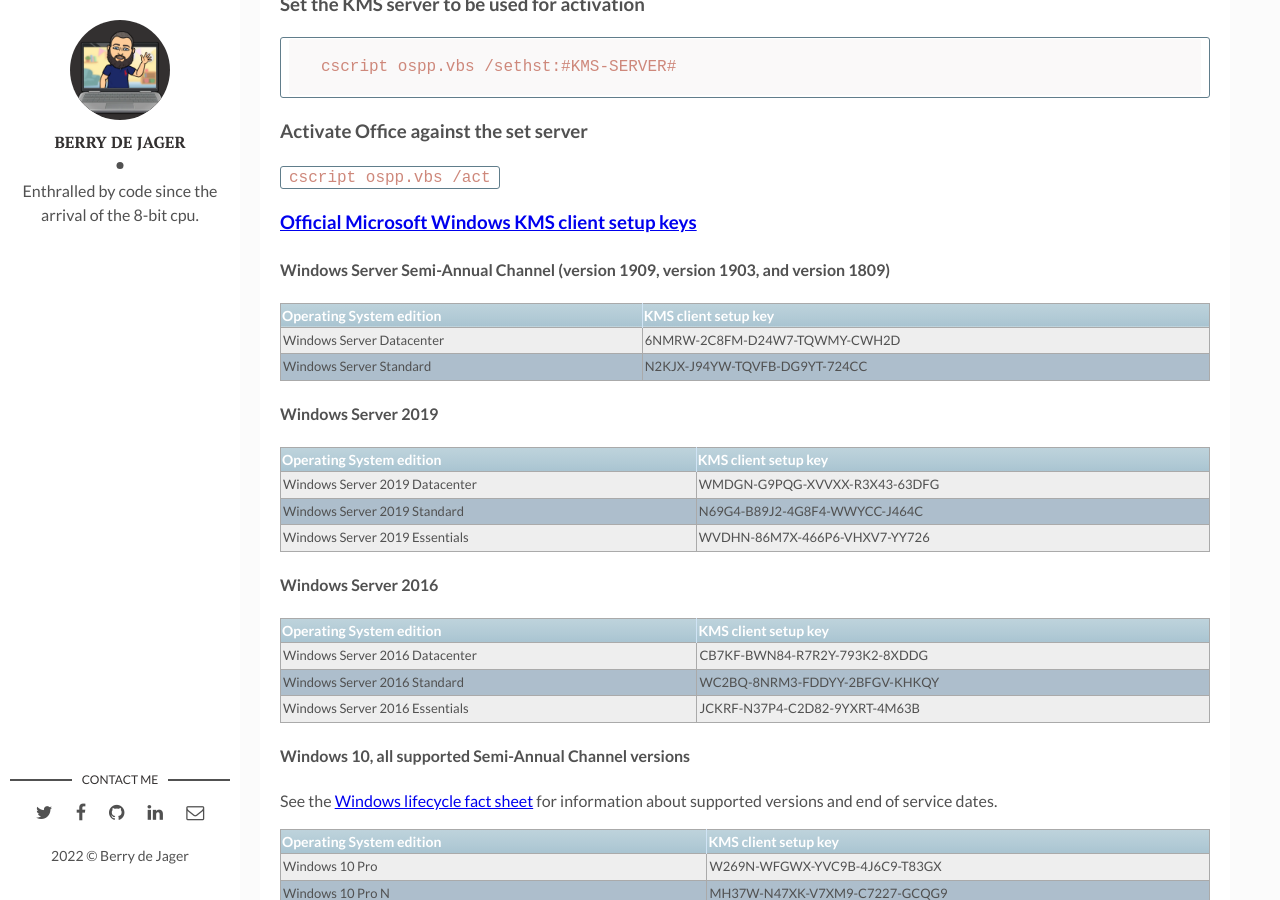
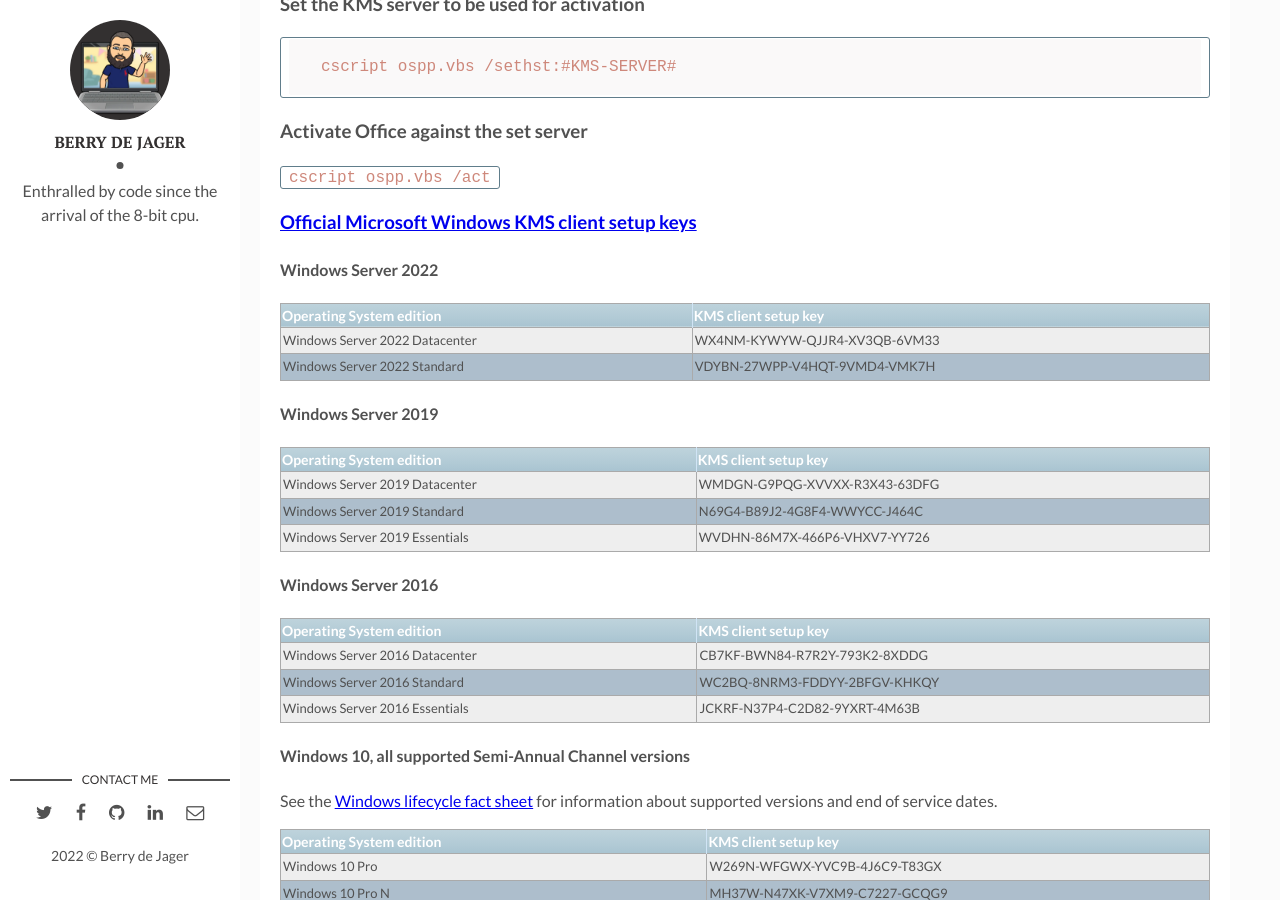
Before and after one commit to berrydejager/code, a Jekyll site: the page built from _posts/2020-05-27-KMS-on-Ubuntu-Server.markdown, in a window 1280 px wide and 900 px high, scrolled down 3286 px. Built offline with Jekyll 4.4.1, drawn with Linux system fonts in a browser that asks for light colours.

Commit message:
update 2022

```diff
--- a/_posts/2020-05-27-KMS-on-Ubuntu-Server.markdown
+++ b/_posts/2020-05-27-KMS-on-Ubuntu-Server.markdown
@@ -136,17 +136,17 @@
 
 ### [Official Microsoft Windows KMS client setup keys](https://docs.microsoft.com/en-us/windows-server/get-started/kmsclientkeys)
 
-#### Windows Server Semi-Annual Channel (version 1909, version 1903, and version 1809)
+#### Windows Server 2022
 
 Operating System edition | KMS client setup key
------------- | -------------
-Windows Server Datacenter | 6NMRW-2C8FM-D24W7-TQWMY-CWH2D
-Windows Server Standard	| N2KJX-J94YW-TQVFB-DG9YT-724CC
+--- | ---
+Windows Server 2022 Datacenter | WX4NM-KYWYW-QJJR4-XV3QB-6VM33
+Windows Server 2022 Standard | VDYBN-27WPP-V4HQT-9VMD4-VMK7H
 
 #### Windows Server 2019
 
 Operating System edition | KMS client setup key
------------- | -------------
+--- | ----
 Windows Server 2019 Datacenter | WMDGN-G9PQG-XVVXX-R3X43-63DFG
 Windows Server 2019 Standard | N69G4-B89J2-4G8F4-WWYCC-J464C
 Windows Server 2019 Essentials | WVDHN-86M7X-466P6-VHXV7-YY726
@@ -155,7 +155,7 @@
 #### Windows Server 2016
 
 Operating System edition | KMS client setup key
------------- | -------------
+--- | ----
 Windows Server 2016 Datacenter | CB7KF-BWN84-R7R2Y-793K2-8XDDG
 Windows Server 2016 Standard | WC2BQ-8NRM3-FDDYY-2BFGV-KHKQY
 Windows Server 2016 Essentials | JCKRF-N37P4-C2D82-9YXRT-4M63B
@@ -164,7 +164,7 @@
 See the [Windows lifecycle fact sheet](https://support.microsoft.com/help/13853/windows-lifecycle-fact-sheet) for information about supported versions and end of service dates.
 
 Operating System edition | KMS client setup key
------------- | -------------
+--- | ----
 Windows 10 Pro | W269N-WFGWX-YVC9B-4J6C9-T83GX
 Windows 10 Pro N | MH37W-N47XK-V7XM9-C7227-GCQG9
 Windows 10 Pro for Workstations | NRG8B-VKK3Q-CXVCJ-9G2XF-6Q84J
@@ -181,42 +181,42 @@
 #### Windows 10 LTSC 2019
 
 Operating System edition | KMS client setup key
------------- | -------------
+--- | ----
 Windows 10 Enterprise LTSC 2019 | M7XTQ-FN8P6-TTKYV-9D4CC-J462D
 Windows 10 Enterprise N LTSC 2019 | 92NFX-8DJQP-P6BBQ-THF9C-7CG2H
 
 #### Windows 10 LTSB 2016
 
 Operating System edition | KMS client setup key
------------- | -------------
+--- | ----
 Windows 10 Enterprise LTSB 2016 | DCPHK-NFMTC-H88MJ-PFHPY-QJ4BJ
 Windows 10 Enterprise N LTSB 2016 | QFFDN-GRT3P-VKWWX-X7T3R-8B639
 
 #### Windows 10 LTSB 2015
 
 Operating System edition | KMS client setup key
------------- | -------------
+--- | ----
 Windows 10 Enterprise 2015 LTSB | WNMTR-4C88C-JK8YV-HQ7T2-76DF9
 Windows 10 Enterprise 2015 LTSB N | 2F77B-TNFGY-69QQF-B8YKP-D69TJ
 
 #### Windows Server, version 1803
 
 Operating System edition | KMS client setup key
------------- | -------------
+--- | ----
 Windows Server Datacenter | 2HXDN-KRXHB-GPYC7-YCKFJ-7FVDG
 Windows Server Standard | PTXN8-JFHJM-4WC78-MPCBR-9W4KR
 
 #### Windows Server, version 1709
 
 Operating System edition | KMS client setup key
------------- | -------------
+--- | ----
 Windows Server Datacenter | 6Y6KB-N82V8-D8CQV-23MJW-BWTG6
 Windows Server Standard | DPCNP-XQFKJ-BJF7R-FRC8D-GF6G4
 
 #### Windows Server 2012 R2
 
 Operating System edition | KMS client setup key
------------- | -------------
+--- | ----
 Windows Server 2012 R2 Server Standard | D2N9P-3P6X9-2R39C-7RTCD-MDVJX
 Windows Server 2012 R2 Datacenter | W3GGN-FT8W3-Y4M27-J84CP-Q3VJ9
 Windows Server 2012 R2 Essentials | KNC87-3J2TX-XB4WP-VCPJV-M4FWM
@@ -224,7 +224,7 @@
 #### Windows Server 2012
 
 Operating System edition | KMS client setup key
------------- | -------------
+--- | ----
 Windows Server 2012 | BN3D2-R7TKB-3YPBD-8DRP2-27GG4
 Windows Server 2012 N | 8N2M2-HWPGY-7PGT9-HGDD8-GVGGY
 Windows Server 2012 Single Language | 2WN2H-YGCQR-KFX6K-CD6TF-84YXQ
@@ -237,7 +237,7 @@
 #### Windows Server 2008 R2
 
 Operating System edition | KMS client setup key
------------- | -------------
+--- | ----
 Windows Server 2008 R2 Web | 6TPJF-RBVHG-WBW2R-86QPH-6RTM4
 Windows Server 2008 R2 HPC edition | TT8MH-CG224-D3D7Q-498W2-9QCTX
 Windows Server 2008 R2 Standard | YC6KT-GKW9T-YTKYR-T4X34-R7VHC
@@ -248,7 +248,7 @@
 #### Windows Server 2008
 
 Operating System edition | KMS client setup key
------------- | -------------
+--- | ----
 Windows Web Server 2008 | WYR28-R7TFJ-3X2YQ-YCY4H-M249D
 Windows Server 2008 Standard | TM24T-X9RMF-VWXK6-X8JC9-BFGM2
 Windows Server 2008 Standard without Hyper-V | W7VD6-7JFBR-RX26B-YKQ3Y-6FFFJ
@@ -262,7 +262,7 @@
 #### Windows 8.1
 
 Operating System edition | KMS client setup key
------------- | -------------
+--- | ----
 Windows 8.1 Pro | GCRJD-8NW9H-F2CDX-CCM8D-9D6T9
 Windows 8.1 Pro N | HMCNV-VVBFX-7HMBH-CTY9B-B4FXY
 Windows 8.1 Enterprise | MHF9N-XY6XB-WVXMC-BTDCT-MKKG7
@@ -271,7 +271,7 @@
 #### Windows 8
 
 Operating System edition | KMS client setup key
------------- | -------------
+--- | ----
 Windows 8 Pro | NG4HW-VH26C-733KW-K6F98-J8CK4
 Windows 8 Pro N | XCVCF-2NXM9-723PB-MHCB7-2RYQQ
 Windows 8 Enterprise | 32JNW-9KQ84-P47T8-D8GGY-CWCK7
@@ -280,7 +280,7 @@
 #### Windows 7
 
 Operating System edition | KMS client setup key
------------- | -------------
+--- | ----
 Windows 7 Professional | FJ82H-XT6CR-J8D7P-XQJJ2-GPDD4
 Windows 7 Professional N | MRPKT-YTG23-K7D7T-X2JMM-QY7MG
 Windows 7 Professional E | W82YF-2Q76Y-63HXB-FGJG9-GF7QX
```
Also changed, not shown: _posts/2022-09-05-HP-Microserver_Gen7_DSM7.markdown (added, +60 -0 lines).
